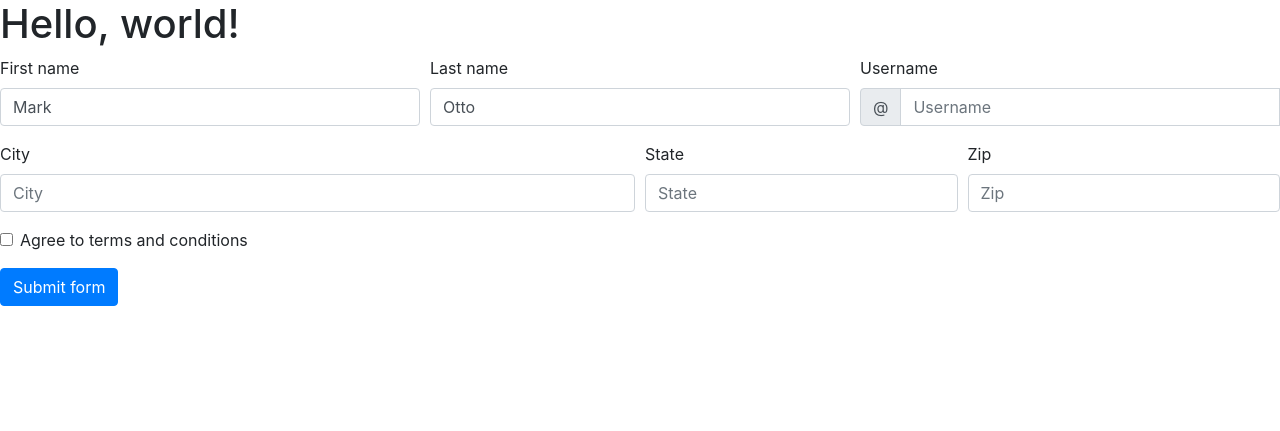
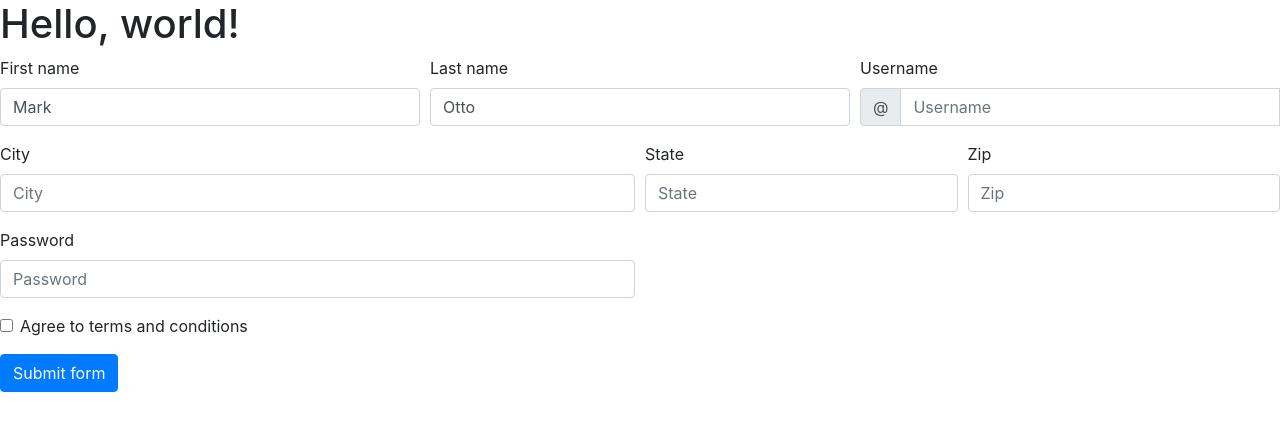
Before and after one commit to jainsameer1991/SMSG, a Django app: template SMSG/templates/signUp.html in a window 1280 px wide. Shown: the top 431 px of the page. Run offline with Django 3.2, Linux system fonts and the light colour scheme; the template is opened without the code that fills it, so the values that code supplies are empty; some libraries are stand-ins or nearby versions.

Commit message:
created signup page

```diff
--- a/SMSG/templates/signUp.html
+++ b/SMSG/templates/signUp.html
@@ -77,6 +77,11 @@
                 Please provide a valid zip.
             </div>
         </div>
+        <div class="form-group col-md-6">
+            <label for="inputPassword4">Password</label>
+            <input type="password" class="form-control" id="inputPassword4" placeholder="Password">
+            <i id="pass-status" class="fa fa-eye" aria-hidden="true" onClick="viewPassword()"></i>
+        </div>
     </div>
     <div class="form-group">
         <div class="form-check">
```
